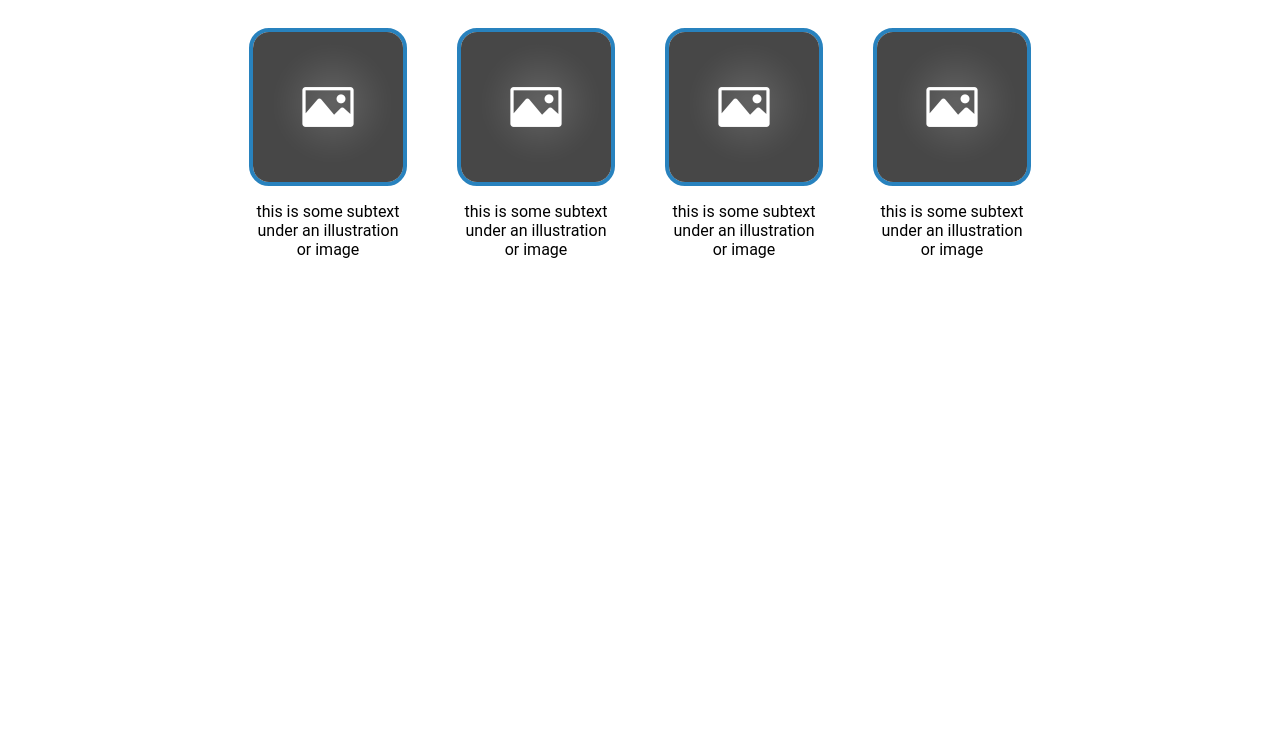
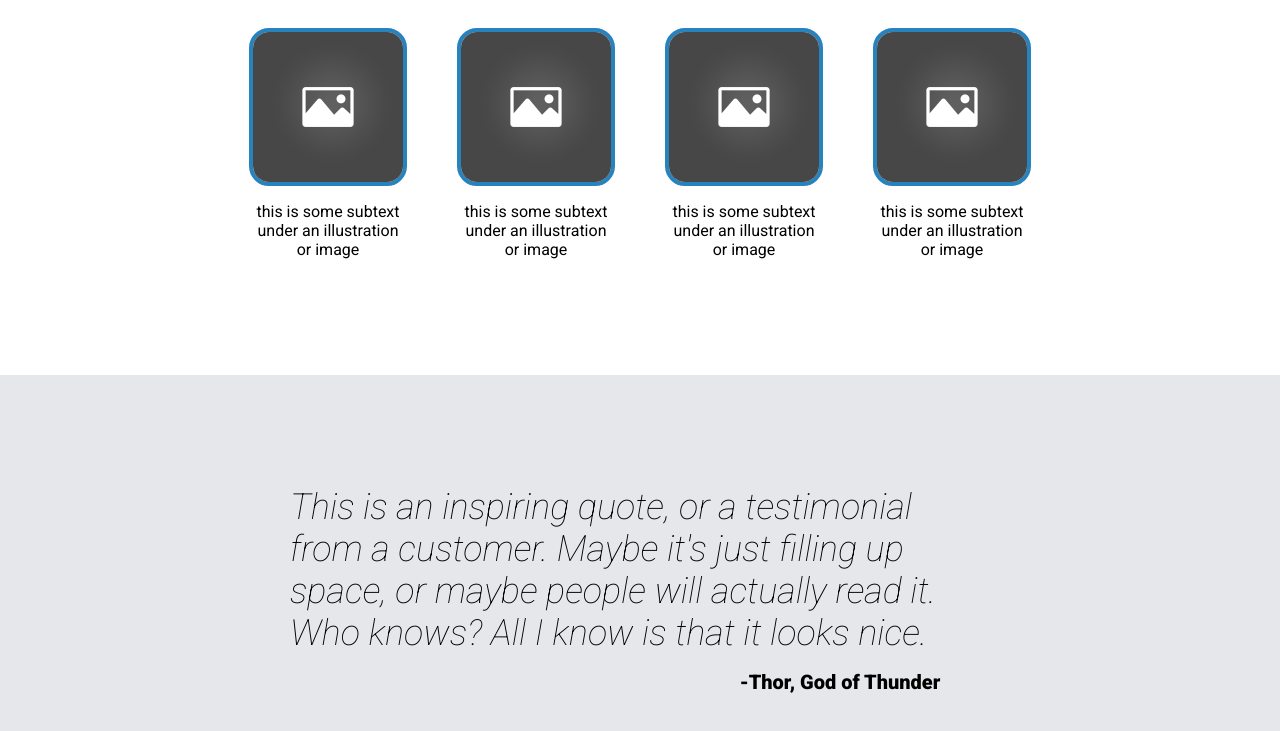
Before and after one commit to R-Lok/odin-htmlcss-project, a plain HTML site: page index.html in a window 1280 px wide. Shown: the part 657-1388 px from the top of the page. Before the commit the page ends 1032 px from the top, so only its background shows below. Drawn offline with Linux system fonts and the light colour scheme.

Commit message:
Complete html and CSS for quote section

```diff
--- a/index.html
+++ b/index.html
@@ -1,10 +1,13 @@
 <!DOCTYPE html>
 <html lang=en>
-    <head>
-        <meta charset = "UTF-8">
-        <title> Hero text </title>
-        <link rel="stylesheet" href="style.css">
-    </head>
+<head>
+    <meta charset = "UTF-8">
+    <title> Hero text </title>
+    <link rel="preconnect" href="https://fonts.googleapis.com">
+    <link rel="preconnect" href="https://fonts.gstatic.com" crossorigin>
+    <link href="https://fonts.googleapis.com/css2?family=Roboto:ital,wght@0,400;0,900;1,100&display=swap" rel="stylesheet">
+    <link rel="stylesheet" href="style.css">
+</head>
  <body>
     <section class ="header">
         <div class ="headertop">
@@ -46,7 +49,12 @@
                 </div>
             </div>
         </section>
-    </div>
+        <section class="quote">
+            <p class="quotetext"> This is an inspiring quote, or a testimonial from a customer. Maybe it's just filling up space, or maybe people will actually read it. Who knows? All I know is that it looks nice.</p>
+            <p class="quotename"> -Thor, God of Thunder</p>
+        </section>
+        <!--End of quote section-->
+
 
 </body>
 </html>
--- a/style.css
+++ b/style.css
@@ -117,3 +117,29 @@ color: #e5e7eb;
     border-radius: 20px;
     border: 4px solid rgb(40, 130, 190);
 }
+
+.quote {
+    background: #e5e7eb;
+    box-sizing: border-box;
+    height: 400px;
+    display: flex;
+    flex-direction: column;
+    align-items: center;
+    justify-content: center;
+    padding: 0px 248px;
+}
+
+.quotetext {
+    font-size: 36px;
+    max-width: 700px;
+    font-weight: 100;
+    font-style: italic;
+    margin-top: 50px;
+}
+
+.quotename {
+    margin-left: 400px;
+    font-weight: bold;
+    font-size: 20px;
+    margin-top: -20px;
+}
```
